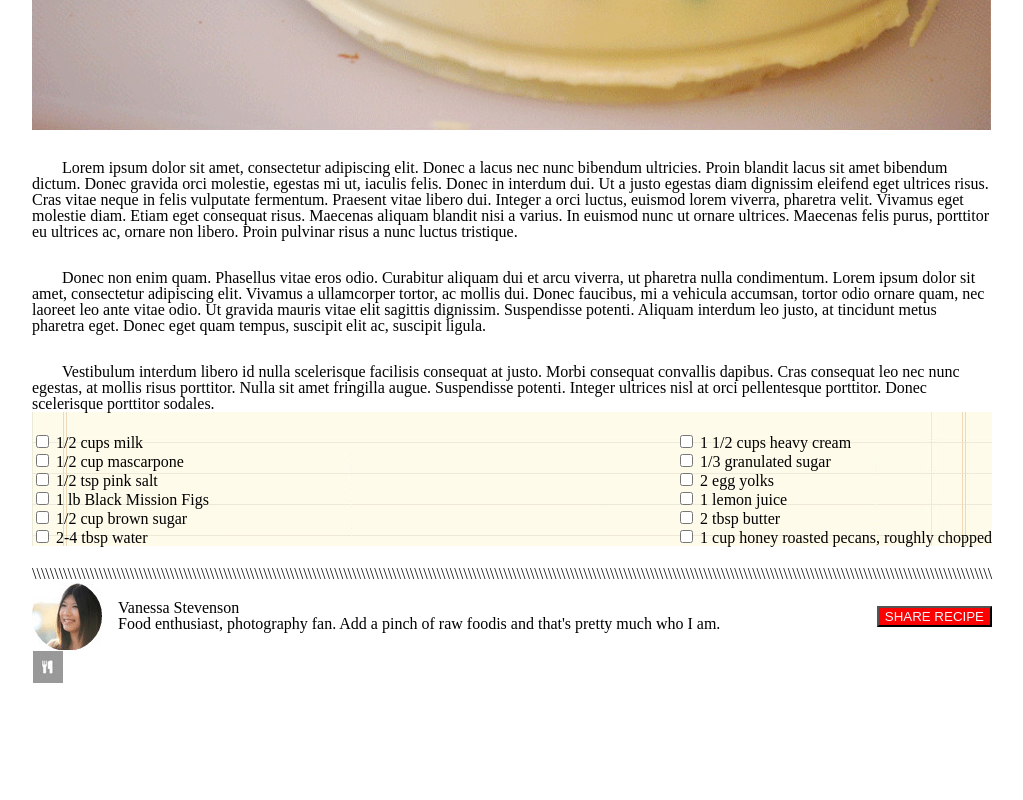
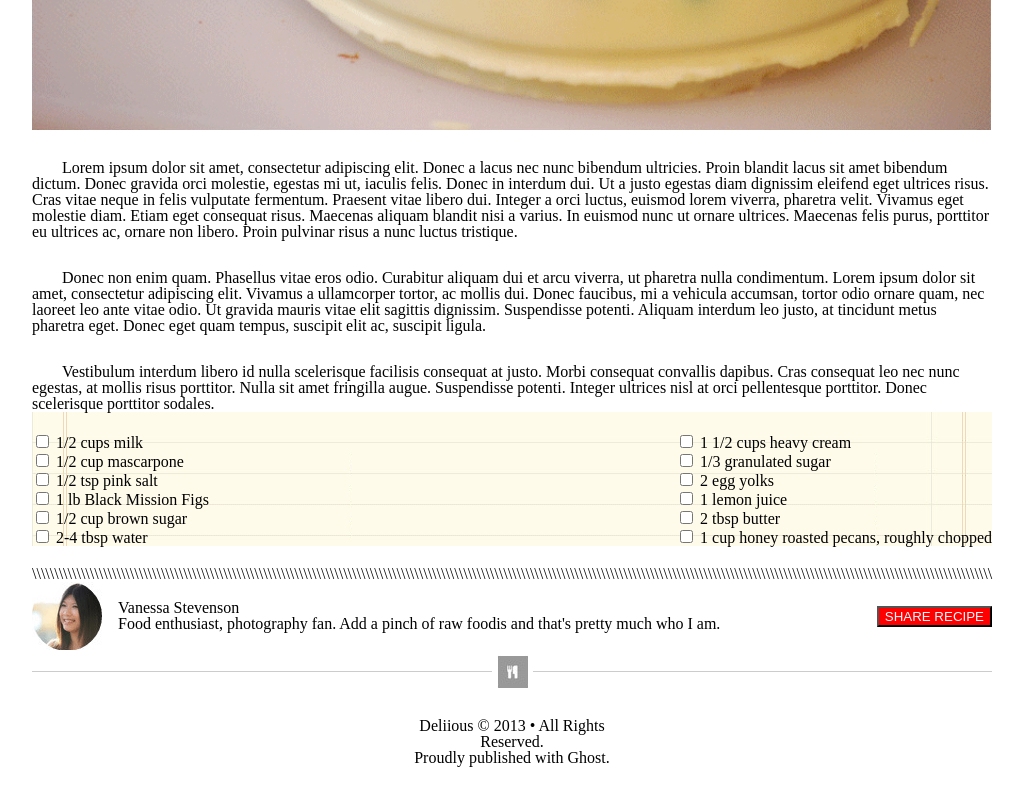
Before and after one commit to TimM32/Chocolate-Pizaa, a plain HTML site: page index.html in a window 1280 px wide. Shown: the part 675-1475 px from the top of the page, without its empty margins (128-1151 px from the left). Before the commit the page ends 1361 px from the top, so only its background shows below. Drawn offline with Linux system fonts and the light colour scheme.

Commit message:
finish footer and chocolate pizaa webpage

```diff
--- a/css/style.css
+++ b/css/style.css
@@ -95,3 +95,34 @@
     color: aliceblue;
 
 }
+
+
+
+.pizza_footer {
+   height: 150px;
+}
+
+.image_footer {
+    display: flex;
+    justify-content: space-between;
+    align-items: center;
+}
+
+
+.image_footer_divider {
+    width: 100%;
+    flex-grow: 1;
+    opacity: 0.2;
+    border-bottom: 1px solid black;
+}
+
+.image_footer_logo {
+    margin: 5px;
+}
+
+.text_footer {
+    text-align: center;
+    width: 250px;
+    margin: 25px auto;
+
+}
--- a/index.html
+++ b/index.html
@@ -122,13 +122,16 @@
                 <button type="submit" class="button_share">SHARE RECIPE</button>
             </section>
         </div>
-        <footer class="pizza_foter">
+        <footer class="pizza_footer">
             <div class="image_footer">
-                <div class="image_footer_divier"></div>
+                <div class="image_footer_divider"></div>
                 <img class="image_footer_logo" src="../images/small-logo.png" alt="Chocolate Pizza Logo">
-                <div class="image_footer_divier"></div>
+                <div class="image_footer_divider"></div>
             </div>
-
+            <div class="text_footer">
+                <p class="footer_copyright">Deliious &copy; 2013 • All Rights Reserved.</p>
+                <p class="footer_copyright">Proudly published with Ghost.</p>
+            </div>
 
 
         </footer>
```
